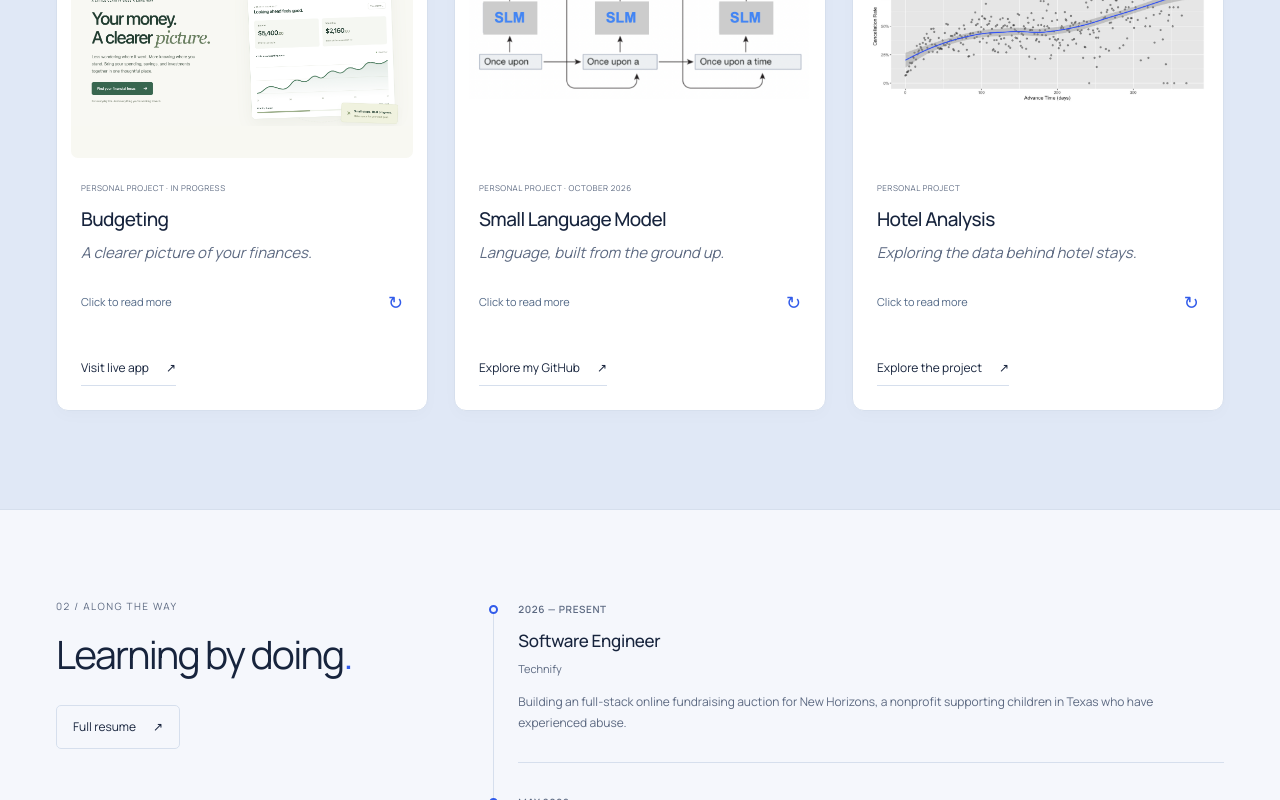
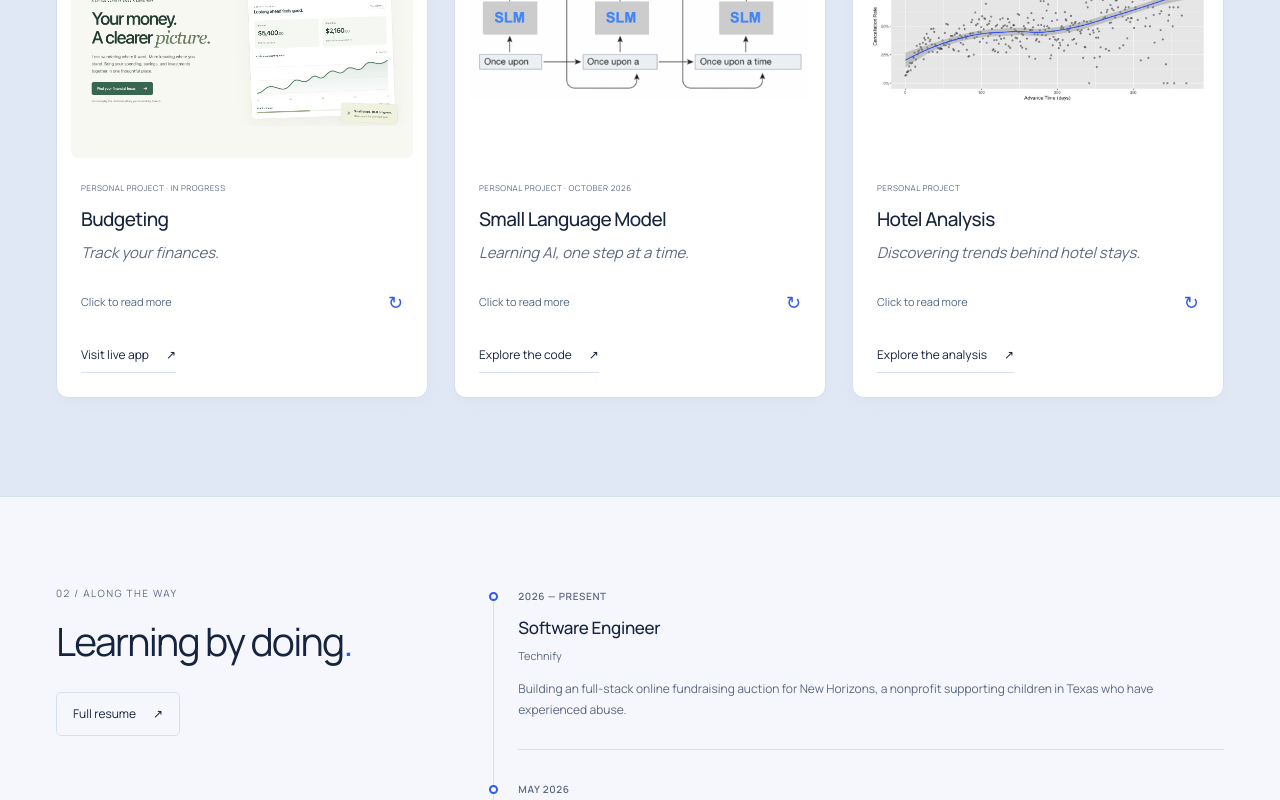
Before and after one commit to ChrisHill415/PersonalWebsite, a Next.js app: page / in a window 1280 px wide. Shown: the part 1112-1912 px from the top of the page. Built offline with nearby package versions, Linux system fonts and the light colour scheme.

Commit message:
Refactor project details in page.tsx
Updated subtitles and descriptions for various projects. Modified tags and links for better clarity and relevance.

```diff
--- a/app/page.tsx
+++ b/app/page.tsx
@@ -9,10 +9,10 @@ const projects = [
     title: "Budgeting",
     category: "Software",
     type: "Personal project · In progress",
-    subtitle: "A clearer picture of your finances.",
+    subtitle: "Track your finances.",
     description:
-      "A full-stack app that tracks income, expenses, and investments. Built to make the everyday decisions around money a little clearer.",
-    tags: ["JavaScript", "Supabase", "Vercel"],
+      "Built a full-stack app that tracks income, spending, and investments.",
+    tags: ["JavaScript", "Supabase", "Vercel", "Git"],
     href: "https://budgeting-dun.vercel.app",
     link: "Visit live app",
     visual: "budget",
@@ -21,34 +21,34 @@ const projects = [
     title: "Small Language Model",
     category: "AI & research",
     type: "Personal project · October 2026",
-    subtitle: "Language, built from the ground up.",
+    subtitle: "Learning AI, one step at a time.",
     description:
-      "A small language model written from scratch in Java, exploring the core algorithms that make large-scale language generation possible.",
-    tags: ["Java", "Language modeling", "Git"],
+      "Designed and built a small language model to simulate the core algorithm behind LLMs, exploring how large-scale language generation works at a foundational level.",
+    tags: ["Java"],
     href: "https://github.com/ChrisHill415/SmallLanguageModel",
-    link: "Explore my GitHub",
+    link: "Explore the code",
     visual: "model",
   },
   {
     title: "Hotel Analysis",
     category: "Data analysis",
     type: "Personal project",
-    subtitle: "Exploring the data behind hotel stays.",
+    subtitle: "Discovering trends behind hotel stays.",
     description:
-      "A data analysis project focused on hotels. Explore the analysis and source code on GitHub.",
-    tags: ["Data analysis", "Hospitality"],
+      "Analyzed customer activity at hotels. Explore the analysis and source code on GitHub.",
+    tags: ["R"],
     href: "https://github.com/ChrisHill415/Hotel-Analysis",
-    link: "Explore the project",
+    link: "Explore the analysis",
     visual: "hotel",
   },
   {
     title: "Multi-agent AI Research",
     category: "AI & research",
     type: "Ohio State · Best Paper Award",
-    subtitle: "When AI agents think alike.",
+    subtitle: "When happens when agents collaborate?",
     description:
-      "Investigating conformity in multi-agent systems and whether reasoning LLMs can overcome it. Awarded Best Paper at IEEE ICDM’s Undergraduate & High School Symposium.",
-    tags: ["Reasoning LLMs", "Multi-agent systems", "Research"],
+      "Investigated conformity in multi-agent systems and whether reasoning LLMs can overcome it. Awarded Best Paper at IEEE ICDM’s Undergraduate & High School Symposium.",
+    tags: ["Python"],
     href: "https://ieeexplore.ieee.org/abstract/document/11415867",
     link: "Read the paper",
     visual: "research",
@@ -58,10 +58,10 @@ const projects = [
     category: "Software",
     type: "Healthy New Albany Food Pantry · 2022–2026",
     subtitle: "Better routes. More meals delivered.",
-    description: "Developed a JavaScript tool that processes 100+ delivery addresses and generates 20 optimized routes for a summer meal delivery program at Healthy New Albany Food Pantry. Contributed 120+ volunteer hours unloading trucks, stocking the pantry, and delivering meals.",
-    tags: ["JavaScript", "Route optimization", "Community impact"],
+    description: "Developed a JavaScript tool that processes 100+ delivery addresses and generates 20 optimized routes for a summer meal delivery program at Healthy New Albany Food Pantry.",
+    tags: ["JavaScript"],
     href: github,
-    link: "Explore my GitHub",
+    link: "Explore the code",
     visual: "pantry",
   },
 ];
```
